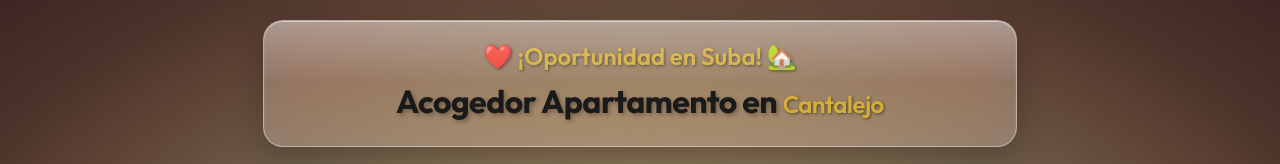
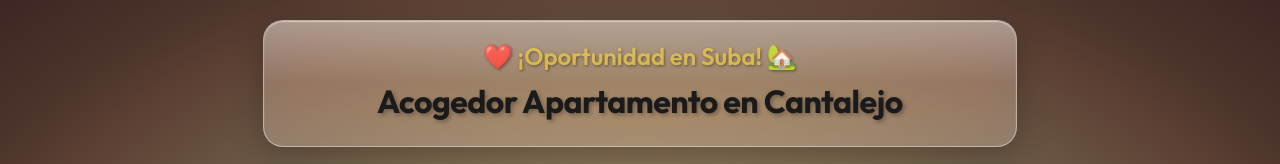
Before and after one commit to Vecy-Bienes-Raices/ap-venta-cantalejo-bogota, a plain HTML site: page index.html in a window 1280 px wide. Shown: the top 164 px of the page. Drawn offline with Linux system fonts and the light colour scheme.

Commit message:
Fix: Remove title highlight and use absolute URL for OG image

```diff
--- a/index.html
+++ b/index.html
@@ -15,7 +15,7 @@
     <meta name="description" content="Descubre esta increíble oportunidad inmobiliaria. Contáctanos para más detalles." />
     <meta property="og:title" content="Venta Apartamento Cantalejo Suba - 3 Habitaciones" />
     <meta property="og:description" content="Apartamento de 71m² en Cantalejo, Suba. 3 Habitaciones, Estudio, Balcón. Conjunto con Gimnasio y BBQ." />
-    <meta property="og:image" content="assets/12.jpeg" />
+    <meta property="og:image" content="https://ap-cantalejo-bogota.netlify.app/assets/12.jpeg" />
     <meta property="og:url" content="https://ap-cantalejo-bogota.netlify.app/" />
     <meta property="og:type" content="website" />
     <meta name="author" content="" />
--- a/property-config.js
+++ b/property-config.js
@@ -19,7 +19,7 @@ const propertyConfig = {
   // 2. Encabezado Principal
   infoPrincipal: {
     headerBadge: "❤️ ¡Oportunidad en Suba! 🏡",
-    tituloHtml: "Acogedor Apartamento en <span class='match'>Cantalejo</span>",
+    tituloHtml: "Acogedor Apartamento en Cantalejo",
     precioVenta: "$470.000.000",
     valorAdmin: "$500.000",
     labelExtra: "💵 Administración"
```
